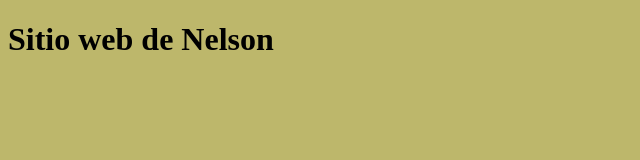
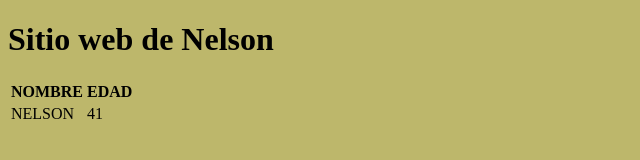
Before and after one commit to NelsonOsvaldo/Nelson-Practica1-Martes, a plain HTML site: page index.html in a window 1280 px wide. Shown: the whole page, without its empty margins (0-640 px from the left). Drawn offline with Linux system fonts and the light colour scheme.

Commit message:
Creación de Tabla- Alonso

```diff
--- a/index.html
+++ b/index.html
@@ -9,6 +9,15 @@
 </head>
 <body>
     <h1>Sitio web de Nelson</h1>
-
+    <TABLE>
+        <TR>
+            <TH>NOMBRE</TH>
+            <TH>EDAD</TH>
+        </TR>
+        <TR>
+            <TD>NELSON</TD>
+            <TD>41</TD>
+        </TR>
+    </TABLE>
 </body>
 </html>
```
Also changed, not shown: 1 other file.
